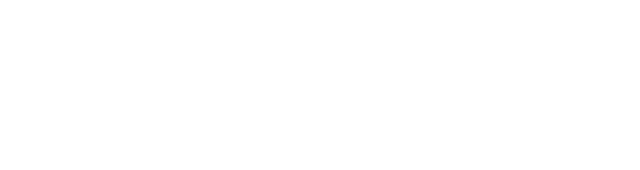
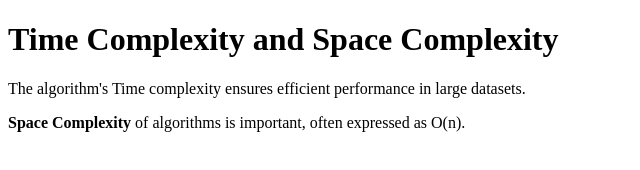
Before and after one commit to acciojob/time-and-space-complexity-goyalakshat111, a website: page main.html in a window 1280 px wide. Shown: the whole page, without its empty margins (0-640 px from the left). Drawn offline with Linux system fonts and the light colour scheme.

Commit message:
created a submission

```diff
--- a/main.html
+++ b/main.html
@@ -7,6 +7,9 @@
 </head>
 
 <body>
+	<h1>Time Complexity and Space Complexity</h1>
+	<p>The algorithm's Time complexity ensures efficient performance in large datasets.</p>
+	<p><b>Space Complexity</b> of algorithms is important, often expressed as O(n).</p>
 	<!-- the entire body must be written by student -->
     <script type="text/javascript" src="./script.js">
 </script>
```
